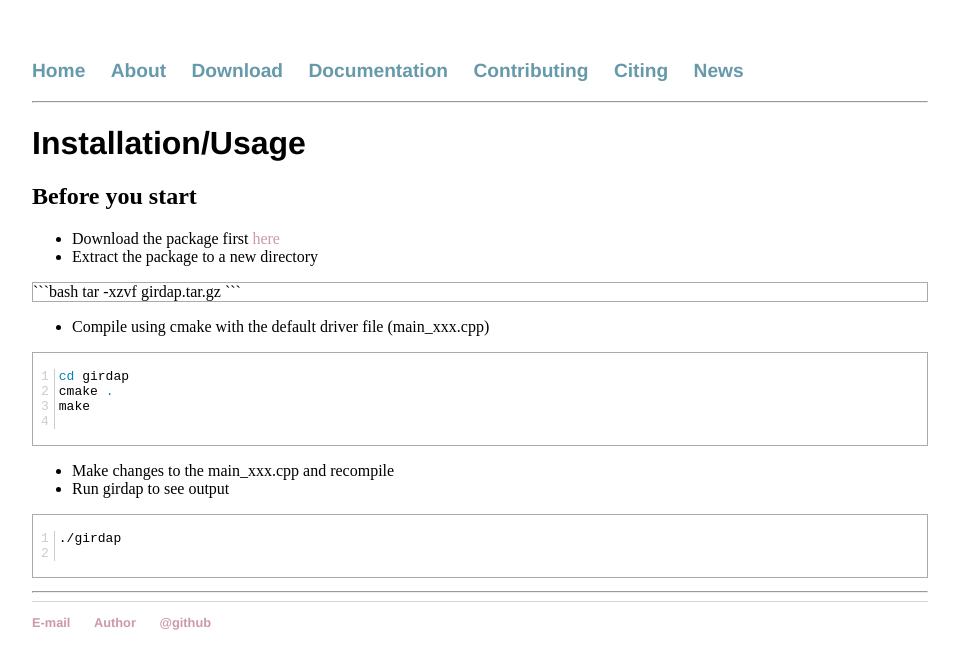
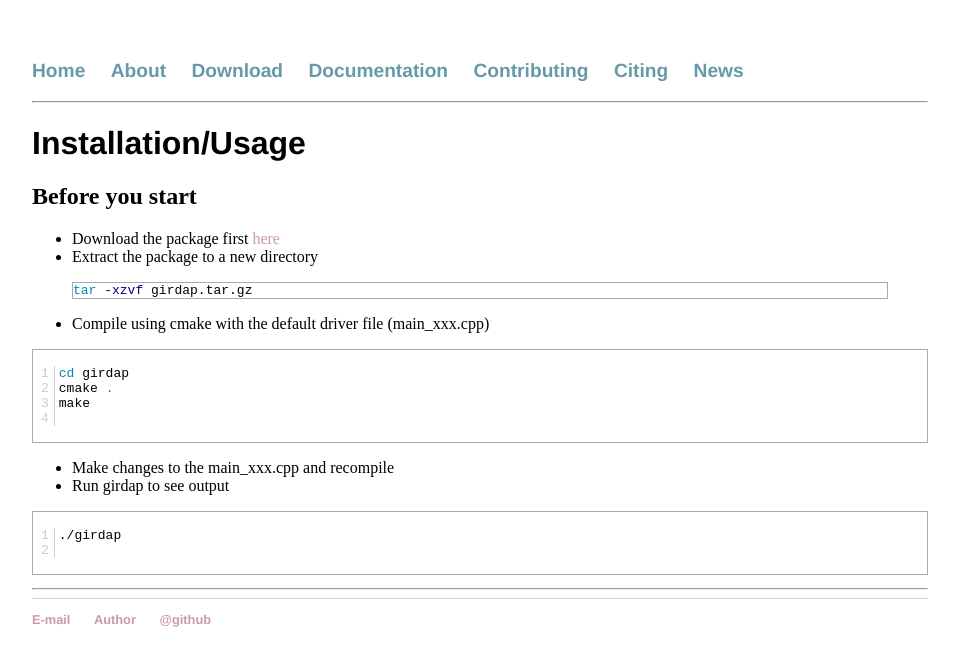
Before and after one commit to uzgoren/girdap, a Jekyll site: the page built from doc/first/index.html, in a window 1280 px wide. Shown: the top 669 px of the page, without its empty margins (160-1119 px from the left). Built offline with Jekyll 4.4.1, drawn with Linux system fonts in a browser that asks for light colours.

Commit message:
syntax.css

````diff
--- a/doc/first/index.html
+++ b/doc/first/index.html
@@ -8,14 +8,9 @@ title: Installation/Usage
 * Download the package first [here]({{ site.baseurl}}/download/)
 * Extract the package to a new directory
 
-<div style='border:1px solid #aaa'>
-
-```bash
+{% highlight bash lineno %}
 tar -xzvf girdap.tar.gz
-
-```
-
-</div>
+{% endhighlight %}
 
 * Compile using cmake with the default driver file (main_xxx.cpp)
 
````
